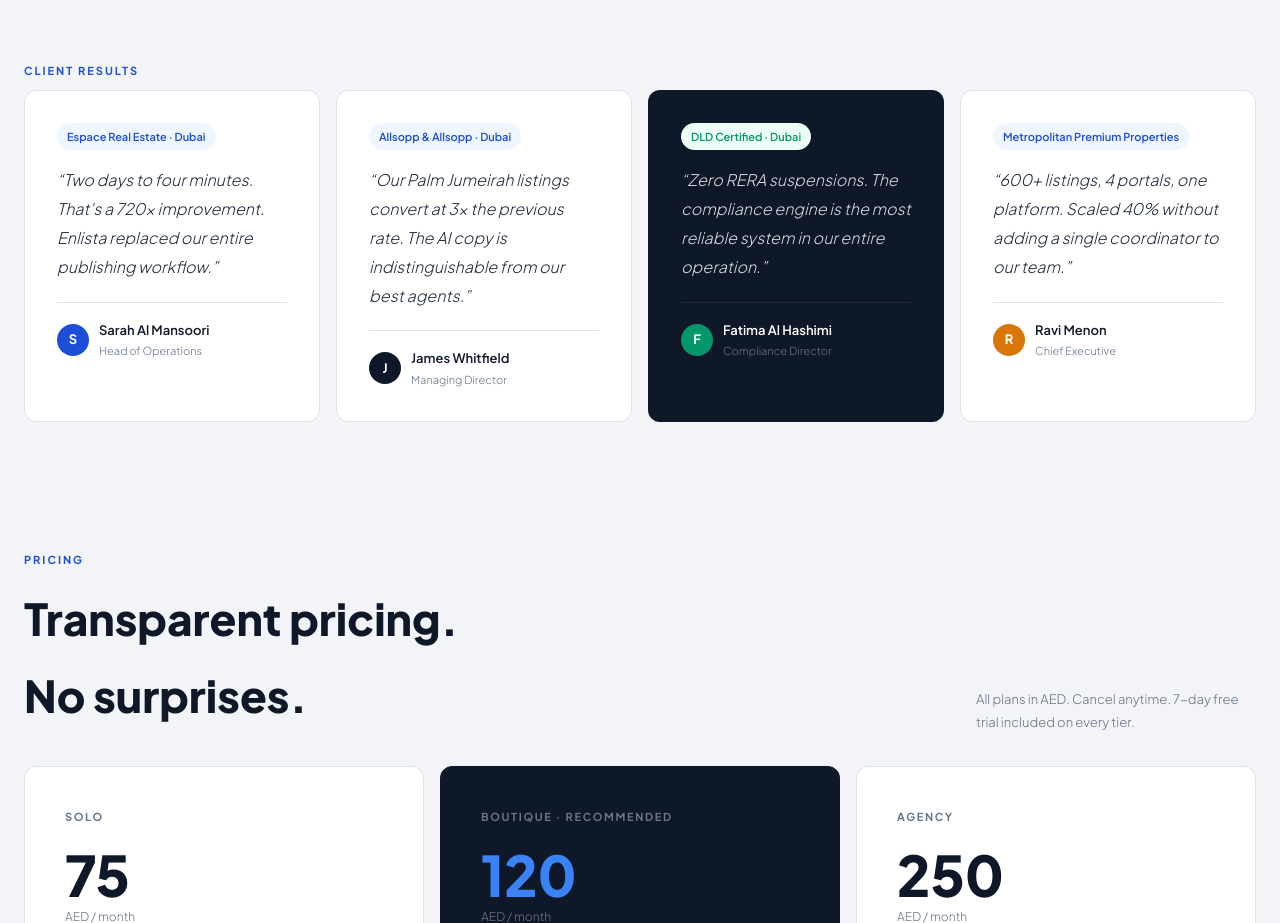
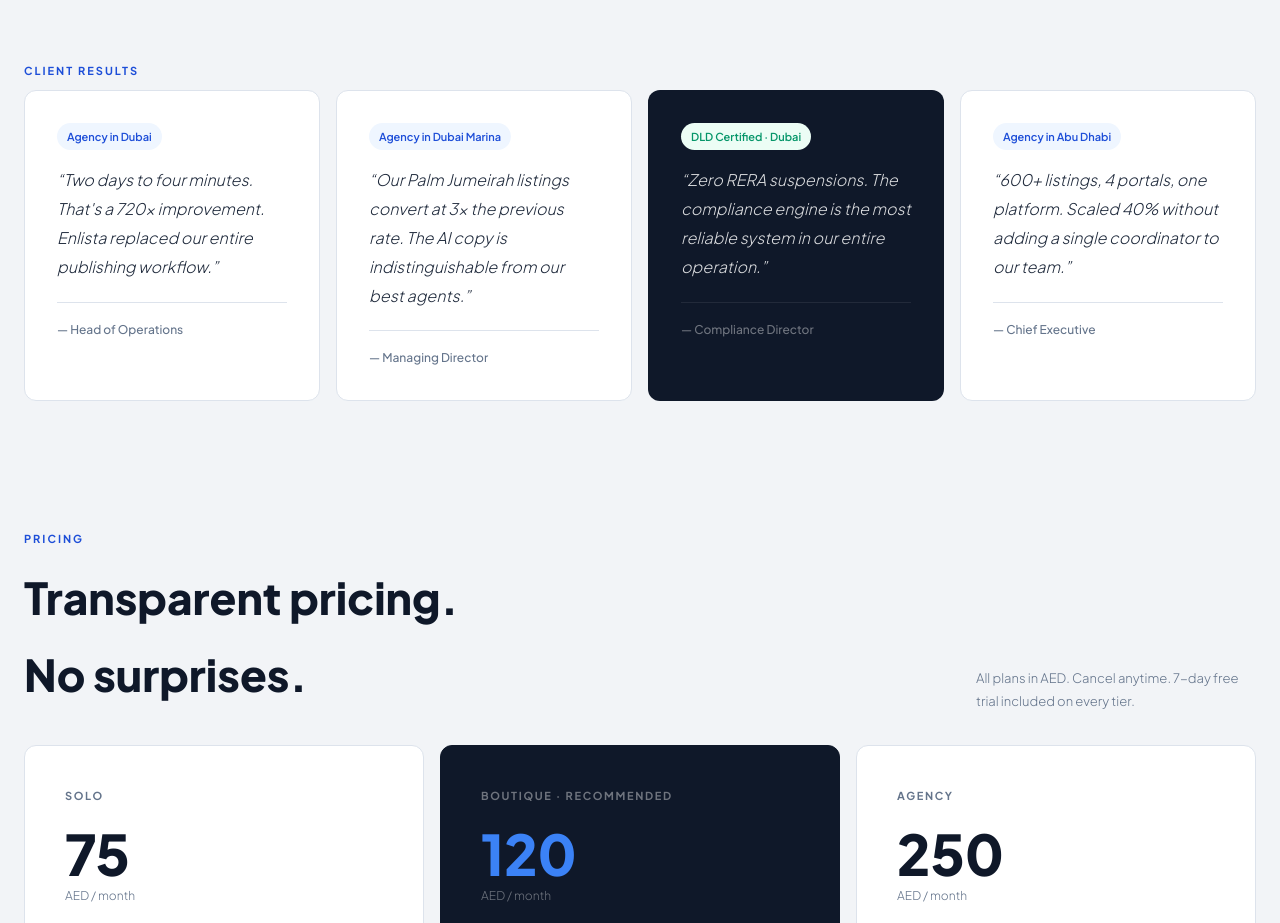
Before and after one commit to nazirdogan/Enlista, a Next.js app: page /home in a window 1280 px wide. Shown: the part 1780-2703 px from the top of the page. Built offline with nearby package versions, Linux system fonts and the light colour scheme.

Commit message:
fix: anonymize client testimonials — remove names, roles, and agency names

```diff
--- a/app/home/page.tsx
+++ b/app/home/page.tsx
@@ -699,22 +699,18 @@
         >
           {[
             {
-              badge: "Espace Real Estate · Dubai",
+              badge: "Agency in Dubai",
               quote:
                 "Two days to four minutes. That's a 720× improvement. Enlista replaced our entire publishing workflow.",
-              name: "Sarah Al Mansoori",
-              role: "Head of Operations",
-              initial: "S",
+              label: "Head of Operations",
               avatarBg: c.blue,
               dark: false,
             },
             {
-              badge: "Allsopp & Allsopp · Dubai",
+              badge: "Agency in Dubai Marina",
               quote:
                 "Our Palm Jumeirah listings convert at 3× the previous rate. The AI copy is indistinguishable from our best agents.",
-              name: "James Whitfield",
-              role: "Managing Director",
-              initial: "J",
+              label: "Managing Director",
               avatarBg: c.dark,
               dark: false,
             },
@@ -723,25 +719,21 @@
               badgeVariant: "green" as const,
               quote:
                 "Zero RERA suspensions. The compliance engine is the most reliable system in our entire operation.",
-              name: "Fatima Al Hashimi",
-              role: "Compliance Director",
-              initial: "F",
+              label: "Compliance Director",
               avatarBg: c.green,
               dark: true,
             },
             {
-              badge: "Metropolitan Premium Properties",
+              badge: "Agency in Abu Dhabi",
               quote:
                 "600+ listings, 4 portals, one platform. Scaled 40% without adding a single coordinator to our team.",
-              name: "Ravi Menon",
-              role: "Chief Executive",
-              initial: "R",
+              label: "Chief Executive",
               avatarBg: c.amber,
               dark: false,
             },
-          ].map((t) => (
+          ].map((t, i) => (
             <div
-              key={t.name}
+              key={i}
               style={{
                 background: t.dark ? c.dark : c.white,
                 border: `1px solid ${t.dark ? "transparent" : c.border}`,
@@ -770,47 +762,17 @@
                 style={{
                   borderTop: `1px solid ${t.dark ? "rgba(255,255,255,0.08)" : c.border}`,
                   paddingTop: 16,
-                  display: "flex",
-                  alignItems: "center",
-                  gap: 10,
                 }}
               >
-                <div
+                <p
                   style={{
-                    width: 32,
-                    height: 32,
-                    background: t.avatarBg,
-                    borderRadius: "50%",
-                    display: "flex",
-                    alignItems: "center",
-                    justifyContent: "center",
-                    fontWeight: 700,
-                    fontSize: 13,
-                    color: "white",
-                    flexShrink: 0,
+                    fontSize: 12,
+                    fontWeight: 500,
+                    color: t.dark ? "rgba(255,255,255,0.4)" : c.muted,
                   }}
                 >
-                  {t.initial}
-                </div>
-                <div>
-                  <p
-                    style={{
-                      fontSize: 13,
-                      fontWeight: 600,
-                      color: t.dark ? "white" : c.dark,
-                    }}
-                  >
-                    {t.name}
-                  </p>
-                  <p
-                    style={{
-                      fontSize: 11,
-                      color: t.dark ? "rgba(255,255,255,0.4)" : c.muted,
-                    }}
-                  >
-                    {t.role}
-                  </p>
-                </div>
+                  — {t.label}
+                </p>
               </div>
             </div>
           ))}
```
